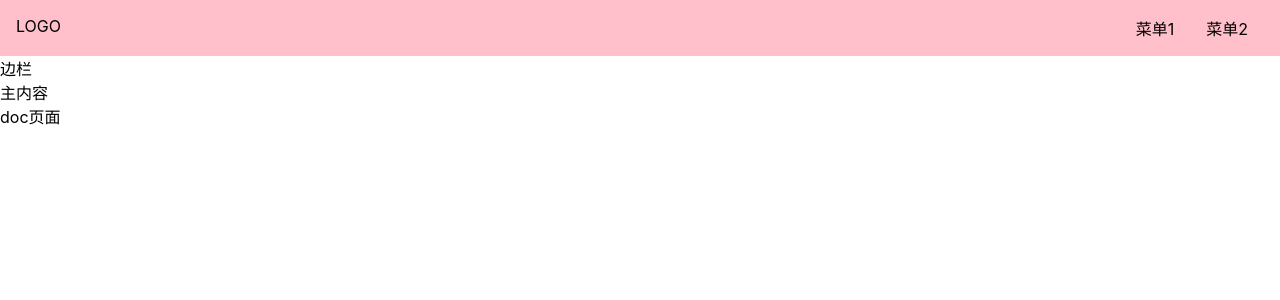
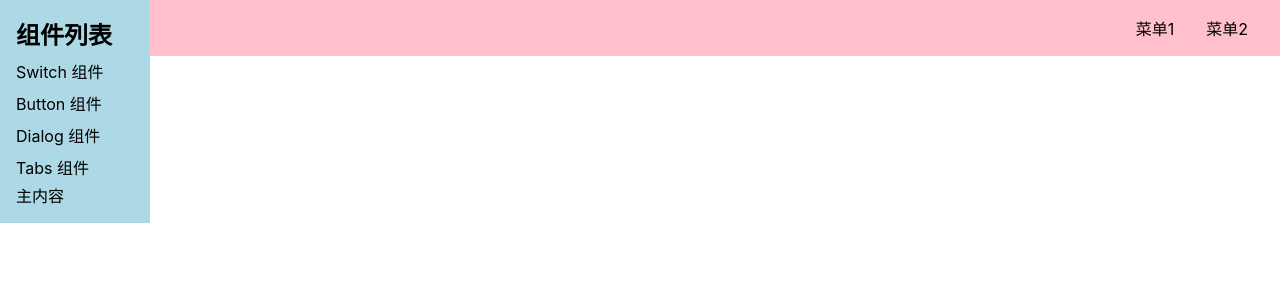
Before and after one commit to chenbeile/bluechen-ui, a Vue app: page /#/Doc in a window 1280 px wide. Shown: the top 300 px of the page. Built offline with nearby package versions, Linux system fonts and the light colour scheme.

Commit message:
aside css 1

```diff
--- a/src/views/Doc.vue
+++ b/src/views/Doc.vue
@@ -1,15 +1,26 @@
 <template>
 <div>
   <Topnav />
-  <div class="topnav">
-    <div class="logo"></div>
-    <div class="menu"></div>
+  <div class="content">
+    <aside>
+      <h2>组件列表</h2>
+      <ol>
+        <li>
+          <router-link to="/doc/switch">Switch 组件</router-link>
+        </li>
+        <li>
+          <router-link to="/doc/button">Button 组件</router-link>
+        </li>
+        <li>
+          <router-link to="/doc/dialog">Dialog 组件</router-link>
+        </li>
+        <li>
+          <router-link to="/doc/tabs">Tabs 组件</router-link>
+        </li>
+      </ol>
+      <main>主内容</main>
+    </aside>
   </div>
-  <div class="content">
-    <aside>边栏</aside>
-    <main>主内容</main>
-  </div>
-  doc页面
 </div>
 </template>
 
@@ -21,3 +32,24 @@
   }
 }
 </script>
+
+<style lang="scss" scoped>
+aside {
+  background: lightblue;
+  width: 150px;
+  padding: 16px;
+  position: fixed;
+  top: 0;
+  left: 0;
+
+  >h2 {
+    margin-bottom: 4px;
+  }
+
+  >ol {
+    >li {
+      padding: 4px 0;
+    }
+  }
+}
+</style>
--- a/src/views/Home.vue
+++ b/src/views/Home.vue
@@ -5,8 +5,8 @@
     <h1>轱辘ui</h1>
     <h2>一个厉害的ui框架</h2>
     <p class="actions">
-      <a href="">github</a>
-      <a href="">开始</a>
+      <a href="https://github.com/chenbeile">github</a>
+      <router-link to="/doc">开始</router-link>
     </p>
   </div>
 </div>
```
